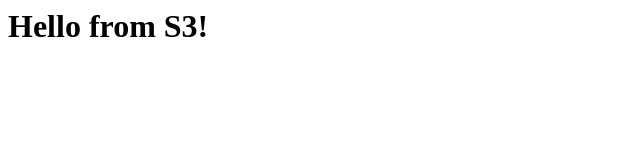
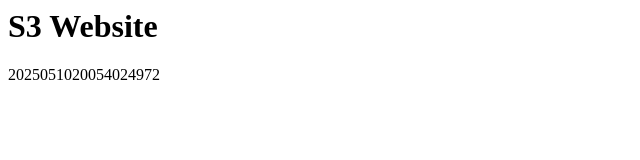
Before and after one commit to svinsi/lab4, a plain HTML site: page index.html in a window 1280 px wide. Shown: the whole page, without its empty margins (0-640 px from the left). Drawn offline with Linux system fonts and the light colour scheme.

Commit message:
Add index.html

```diff
--- a/index.html
+++ b/index.html
@@ -1 +1,9 @@
-<html><body><h1>Hello from S3!</h1></body></html>
+<html>
+  <head>
+    <title>S3 Website</title>
+  </head>
+  <body>
+    <h1>S3 Website</h1>
+    <p>2025051020054024972</p>
+  </body>
+</html>
```
